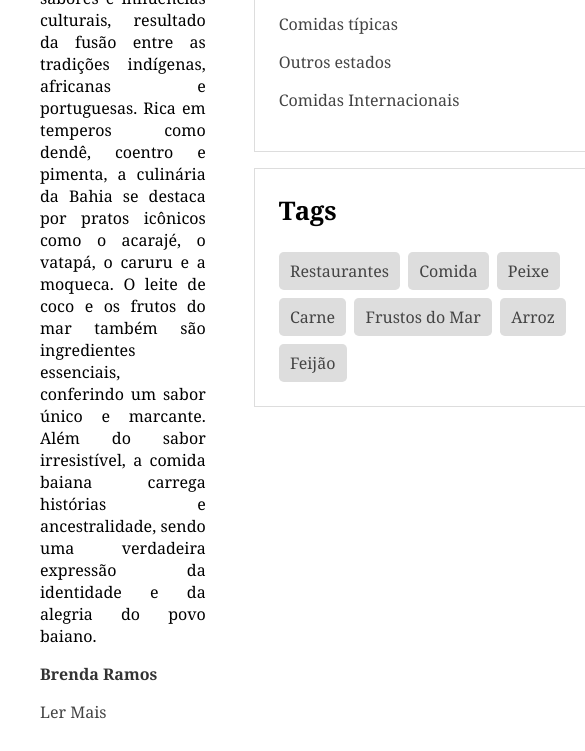
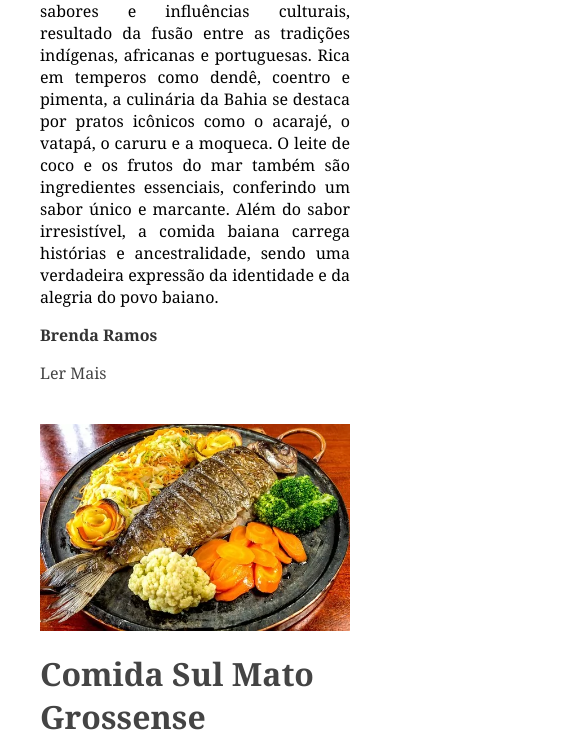
Before and after one commit to Brendaramos116/projeto5_HTMLsemantico_udemy, a plain HTML site: page index.html in a window 390 px wide. Shown: the part 385-1136 px from the top of the page, 585 px wide, since content can reach past the window. Drawn offline with Linux system fonts and the light colour scheme.

Commit message:
Responsividade mobile

```diff
--- a/css/style.css
+++ b/css/style.css
@@ -137,3 +137,10 @@ a:hover{
     padding: 3rem;
     text-align: center;
 }
+
+/*Responsividade*/
+@media (max-width: 450px) {
+    .container{
+        flex-wrap: wrap;
+    }
+}
```
